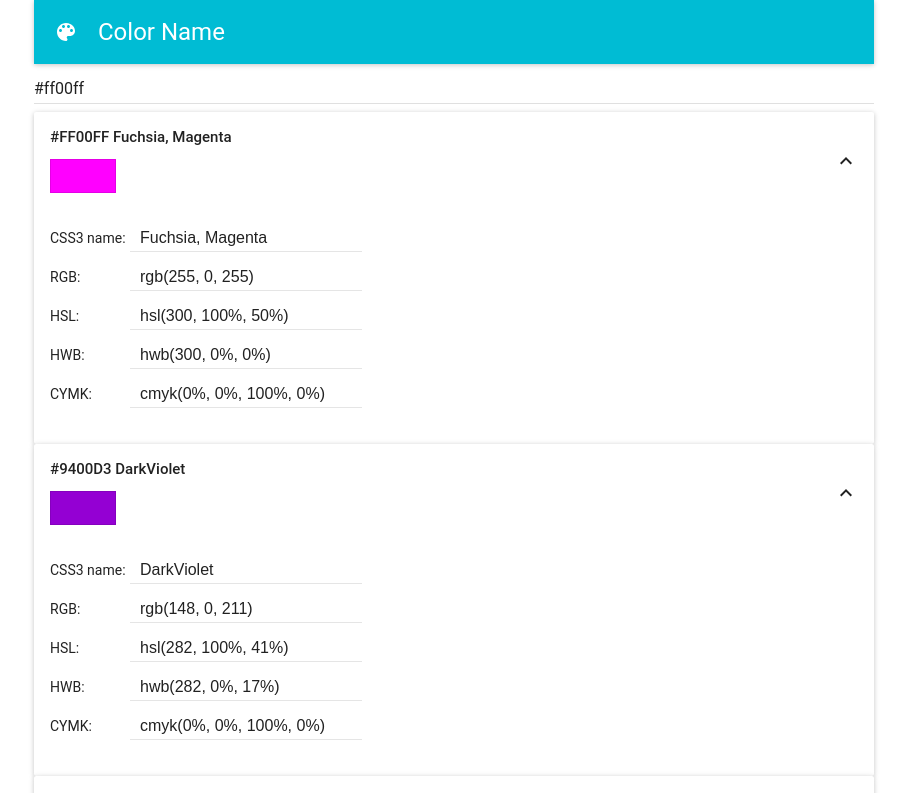
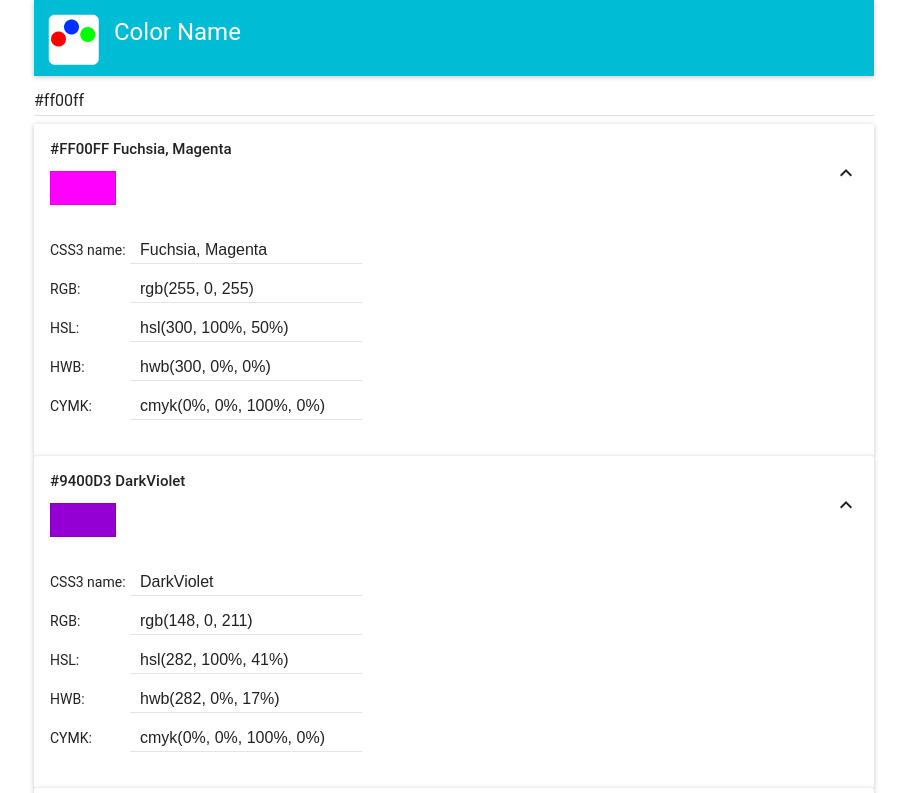
Before and after one commit to HiroshiOkada/color-name, a React (Create React App) app: page / in a window 1280 px wide. Shown: the top 793 px of the page, without its empty margins (186-1093 px from the left). Built offline with nearby package versions, Linux system fonts and the light colour scheme.

Commit message:
Set title to manifest file and add favicon

```diff
--- a/src/components/Home.js
+++ b/src/components/Home.js
@@ -1,8 +1,6 @@
 import React, { Component } from 'react'
 import AutoComplete from 'material-ui/AutoComplete'
-import ColorLens from 'material-ui/svg-icons/image/color-lens'
 import AppBar from 'material-ui/AppBar'
-import IconButton from 'material-ui/IconButton'
 import Color from './Color'
 import './Home.css'
 import { getInfoList } from '../utils'
@@ -31,9 +29,7 @@ class Home extends Component {
         <AppBar
           title="Color Name"
           iconElementLeft={
-            <IconButton>
-              <ColorLens />
-            </IconButton>
+            <img src="/icon128.png" alt="" width={64} height={64} />
           }
         />
         <AutoComplete
```
Also changed, not shown: public/icon128.png (added), public/manifest.json, 1 other file (tests, documents, lock files or other folders).
